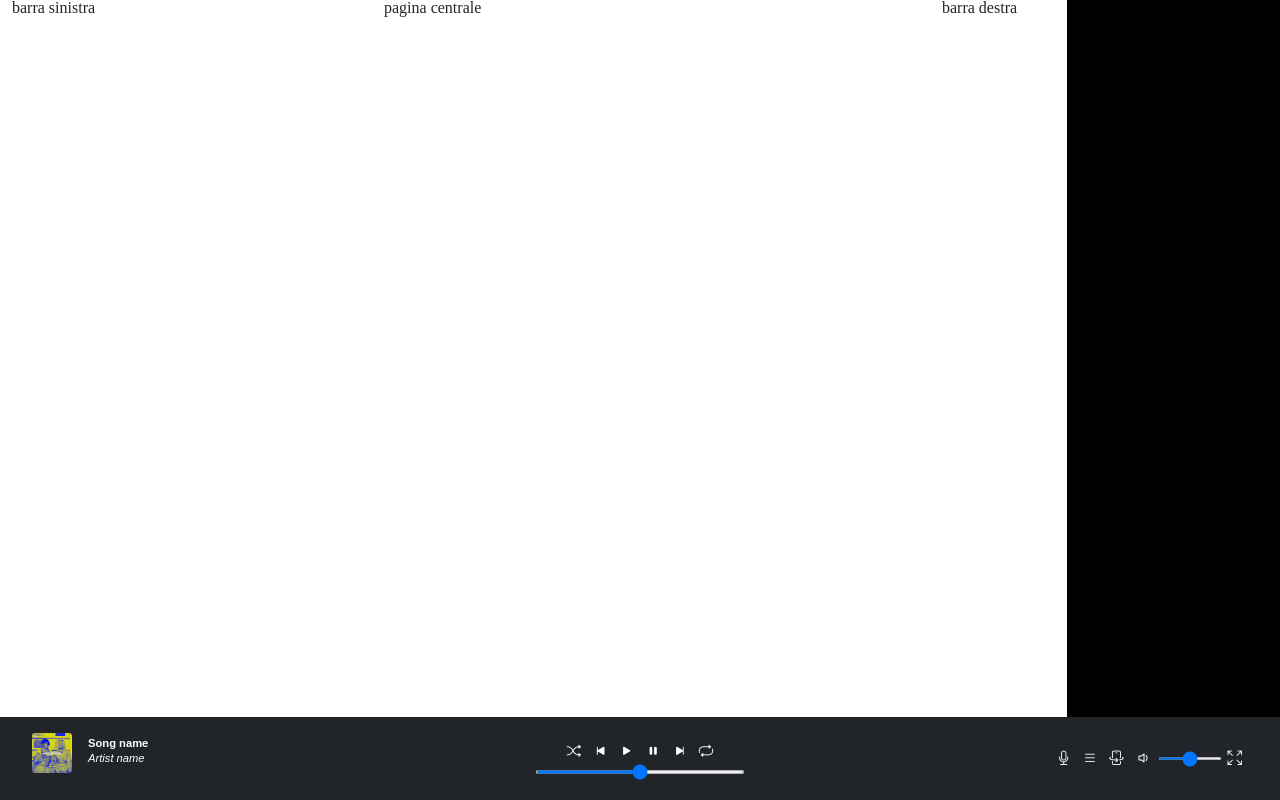
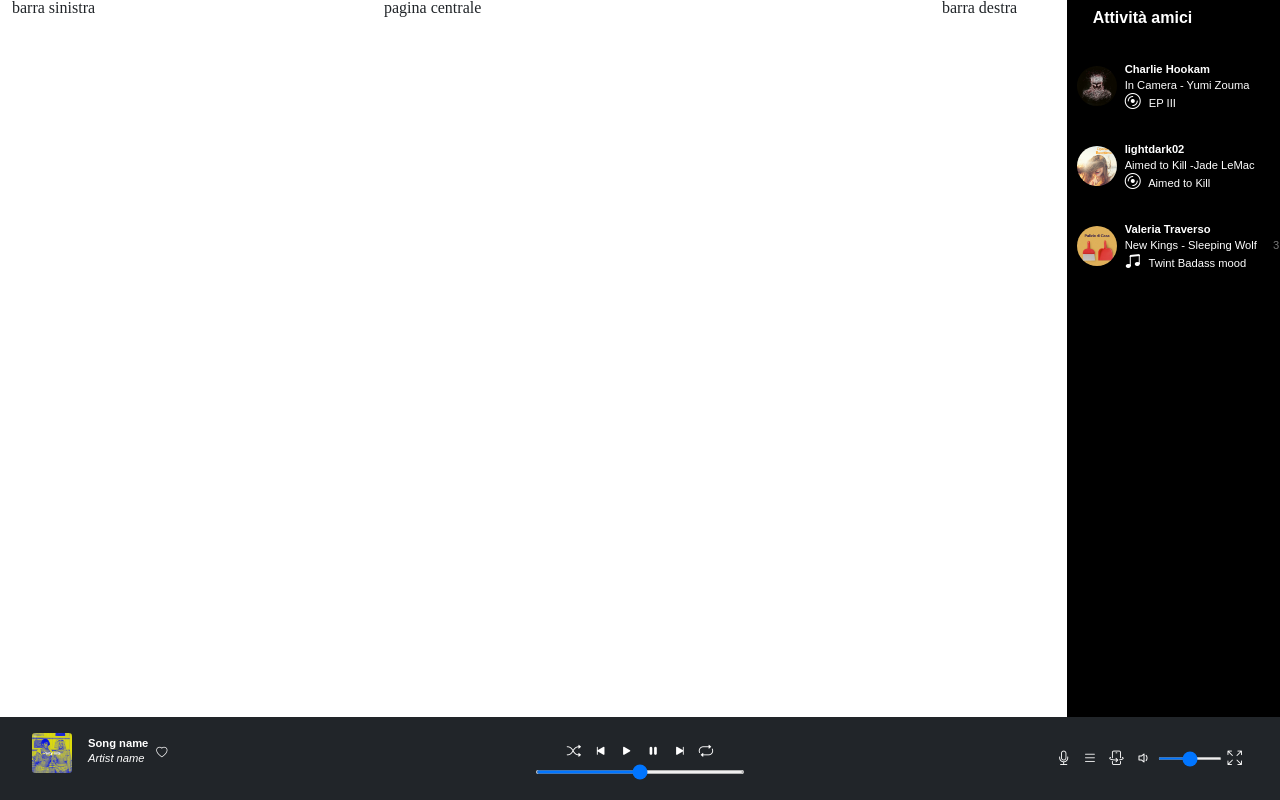
Before and after one commit to MatiasPhoenix/BuildWeek-02, a website: page index.html in a window 1280 px wide. Drawn offline with nearby package versions, Linux system fonts and the light colour scheme.

Commit message:
right column

```diff
--- a/assets/css/style.css
+++ b/assets/css/style.css
@@ -123,8 +123,24 @@
     width: 100%;
   }
 
+  #footerSong .foot-link {
+    display: flex;
+    align-items: center;
+}
+
+#footerSong .foot-link i {
+    margin-left: 0.5rem;
+}
 
 
+
+
+
+
+
+
+**********************************************
+**********************************************
   /*vertical bar*/
 
 
@@ -139,6 +155,8 @@
     position: absolute;
     z-index: 3;
 }
+
+
 
 /* intestazione */
 .vertical-bar h3 {
@@ -231,21 +249,21 @@
   align-items: center;
   justify-content: space-between;
   padding: 10px;
-  padding-top: 0%;
+
   }
 
 
 .vertical-bar h3 {
-  font-size: 1rem; /* Riduci la dimensione del font */
+  font-size: 1rem;
+  font-weight: 600;
   color: white;
   margin-bottom: 10px;
-margin-top: auto;
-margin-right: 0;
-margin-left: 1rem;}
+  margin-right: 1rem;
+  margin-left: 1rem;}
 
 
 
-/* Modifica stili per l'activity-item */
+
 .activity-info .album i {
   font-size: 16px;
   margin-right: 5px;
@@ -253,15 +271,20 @@ margin-left: 1rem;}
 
 
 .message p {
-  font-size: 0.75rem; /* Aumenta leggermente la dimensione del corpo del nome */
-  margin-right: 5px; /* Aggiungi uno spazio tra il nome e il tempo */
+  font-size: 0.75rem;
+  margin-right: 5px;
 }
 
 
 #user-icon {
-  font-size: 1.3rem; /* Imposta la dimensione dell'icona utente */
-  margin-right: 3px; /* Aggiungi uno spazio tra l'icona e il testo */
-  color: white;
+  font-size: 1.3rem;
+  margin-left: 13rem;
+  color:   #777;
   position: absolute;
-  text-align: right;
+
 }
+
+#intestazione {
+  display: flex;
+  align-items: center;
+}
--- a/index.html
+++ b/index.html
@@ -33,22 +33,53 @@
         <div id="" class="col-6">pagina centrale</div>
 
         <div id="" class="col-2"> <div class="vertical-bar">
-            <h3>Intestazione</h3>
-            <div class="message">
-                <img src="profilo1.jpg" class="profile-image" alt="Profilo 1">
-                <p>Testo del messaggio 1</p>
-            </div>
-            <div class="message">
-                <img src="profilo2.jpg" class="profile-image" alt="Profilo 2">
-                <p>Testo del messaggio 2</p>
-            </div>
-            <div class="message">
-                <img src="profilo3.jpg" class="profile-image" alt="Profilo 3">
-                <p>Testo del messaggio 3</p>
+            <div class="col-2">
+                <div class="vertical-bar">
+                    <div id="activity-bar">
+                        <div id="intestazione">
+                            <h3>Attività amici</h3>
+                        </div>
+                        <div id="user-icon"><i class="bi bi-person-add"></i></div>
+                    </div>
+                    <ul id="activity-list">
+                        <li class="activity-item">
+                            <img src="assets/imgs/main/image-1.jpg" class="profile-image" alt="Profilo 1">
+                            <div class="activity-info">
+                                <p class="name">Charlie Hookam</p>
+                                <p>In Camera - Yumi Zouma</p>
+                                <p class="album"><i class="bi bi-disc"></i> EP III</p>
+                            </div>
+                            <p class="time">4 ore</p>
+                        </li>
+
+                        <li class="activity-item">
+                            <img src="assets/imgs/main/image-10.jpg" class="profile-image" alt="Profilo 1">
+                            <div class="activity-info">
+                                <p class="name">lightdark02</p>
+                                <p>Aimed to Kill -Jade LeMac</p>
+                                <p class="album"><i class="bi bi-disc"></i> Aimed to Kill</p>
+                            </div>
+                            <p class="time">8 ore</p>
+                        </li>
+
+                        <li class="activity-item">
+                            <img src="assets/imgs/main/image-13.jpg" class="profile-image" alt="Profilo 1">
+                            <div class="activity-info">
+                                <p class="name">Valeria Traverso</p>
+                                <p>New Kings - Sleeping Wolf</p>
+                                 <p class="album"><i class="bi bi-music-note-beamed"></i> Twint Badass mood</p>
+                            </div>
+                            <p class="time">3 giorni</p>
+                        </li>
+                        <!-- Aggiungi altri elementi simili per le attività degli amici -->
+                    </ul>    <!-- Aggiungi altri elementi utente con le relative attività -->
+                    </div>
+                </div>
             </div>
         </div>
+        </div>
     </div>
-    </div>
+
 
     <div id="footerSong">
         <div class="wrapper mx-0">
@@ -57,7 +88,7 @@
                     <a class="song-img" href="#">
                         <p>
                             <img src="assets/imgs/search/image-27.jpg" width="40" height="40" alt="">
-                            <a class="foot-link" href="#"><span>Song name</span><span class="subtext">Artist name</span></a>
+                            <a class="foot-link" href="#"><span class="brano"><span class="songname">Song name</span><span class="subtext">Artist name</span></span><i class="bi bi-heart"></i></a>
                         </p>
                     </a>
                 </div>
```
